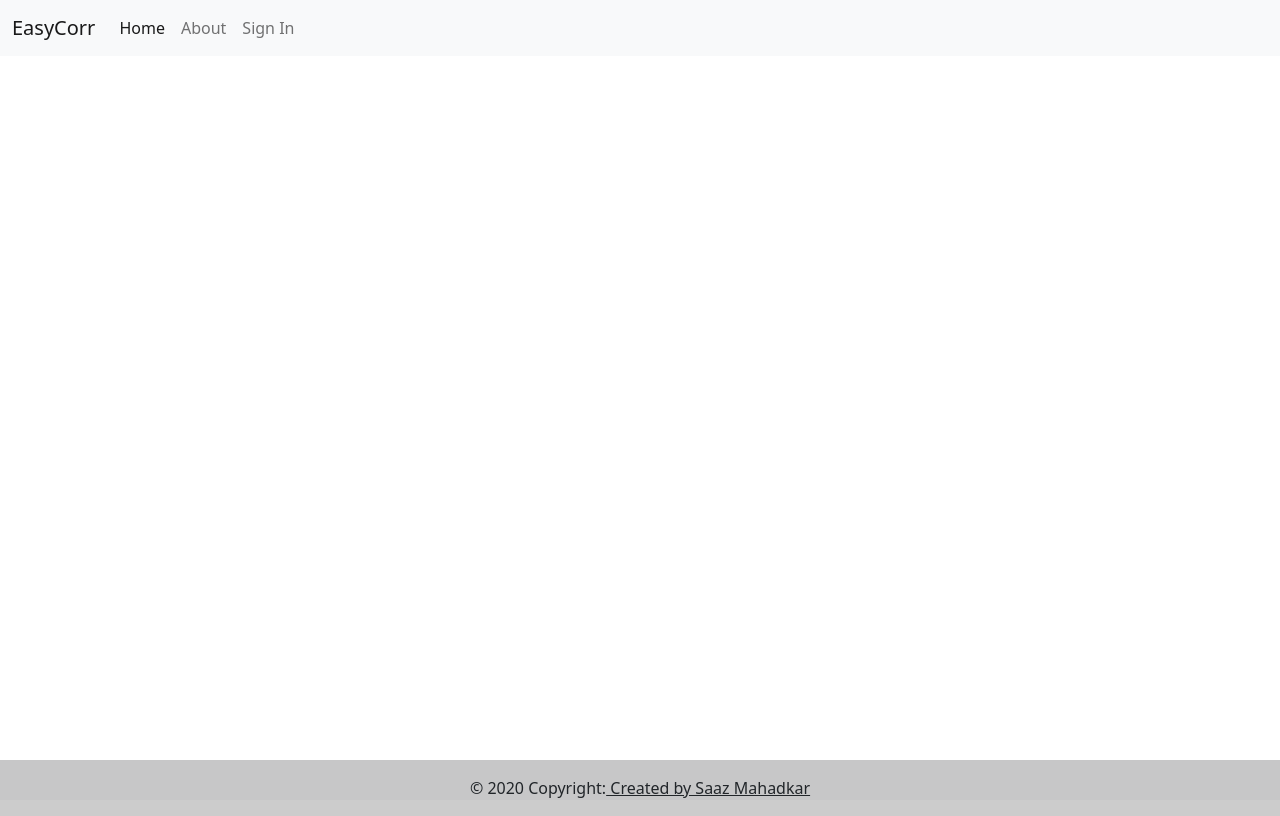
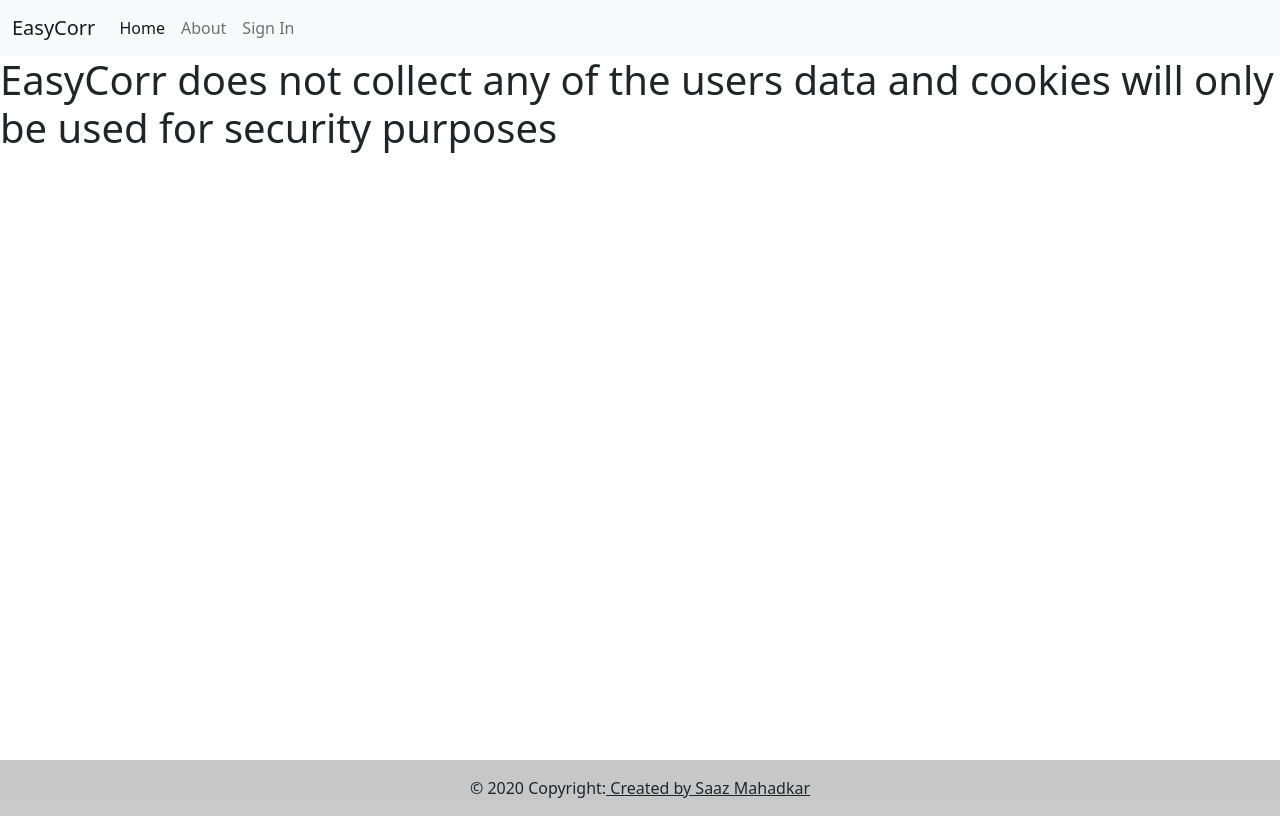
Before and after one commit to SaazM/EasyCorr, a React (Create React App) app: page /privacy in a window 1280 px wide. Built offline with nearby package versions, Linux system fonts and the light colour scheme; no server answers.

Commit message:
added privacy page, required for google oauth

```diff
--- a/src/App.js
+++ b/src/App.js
@@ -4,6 +4,7 @@ import Homepage from "./components/home-page";
 import NavbarOut from "./components/navbar-out";
 import Login from "./components/Login";
 import Footer from "./components/footer";
+import Privacy from "./components/privacy"
 import {
   BrowserRouter as Router,
   Switch,
@@ -36,6 +37,9 @@ function App(){
             <Route path="/login" >
               <Login x={loggedin} y={setLoggedin}/>
             </Route>
+            <Route path="/privacy" >
+                <Privacy />
+            </Route>
         </Switch>
       </Router>
       <Footer/>
--- /dev/null
+++ b/src/components/privacy.js
@@ -0,0 +1,8 @@
+import React from "react";
+const Privacy = () => {
+
+    return (
+        <h1>EasyCorr does not collect any of the users data and cookies will only be used for security purposes</h1>
+    );
+}
+export default Privacy
```
